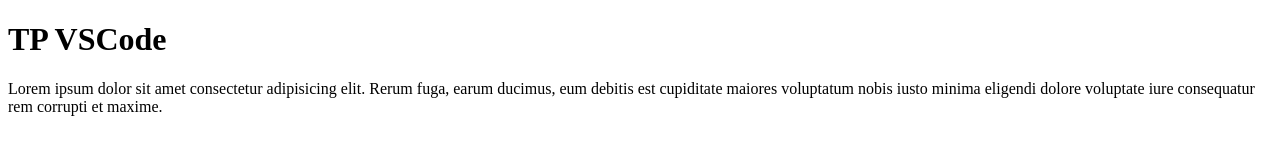
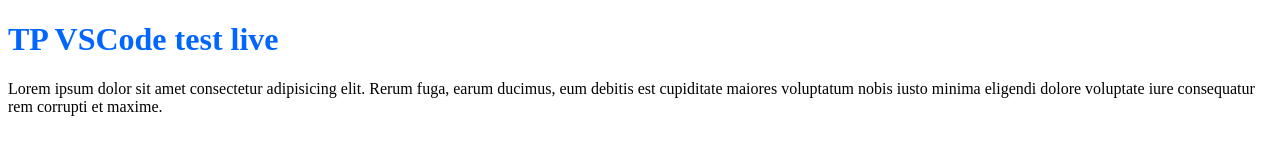
Before and after one commit to ppierre/tp-vscode, a plain HTML site: page index.html in a window 1280 px wide. Drawn offline with Linux system fonts and the light colour scheme.

Commit message:
ajout style

```diff
--- a/index.html
+++ b/index.html
@@ -2,6 +2,7 @@
 <html lang="en">
 
 <head>
+    <link rel="stylesheet" href="src/css/styles.css">
     <meta charset="UTF-8">
     <meta http-equiv="X-UA-Compatible" content="IE=edge">
     <meta name="viewport" content="width=device-width, initial-scale=1.0">
@@ -9,7 +10,7 @@
 </head>
 
 <body>
-    <h1>TP VSCode</h1>
+    <h1>TP VSCode test live</h1>
     <p>Lorem ipsum dolor sit amet consectetur adipisicing elit. Rerum fuga, earum ducimus, eum debitis est cupiditate
         maiores voluptatum nobis iusto minima eligendi dolore voluptate iure consequatur rem corrupti et maxime.</p>
 </body>
--- /dev/null
+++ b/src/css/styles.css
@@ -0,0 +1,3 @@
+h1 {
+    color: rgb(0, 102, 255);
+}
```
